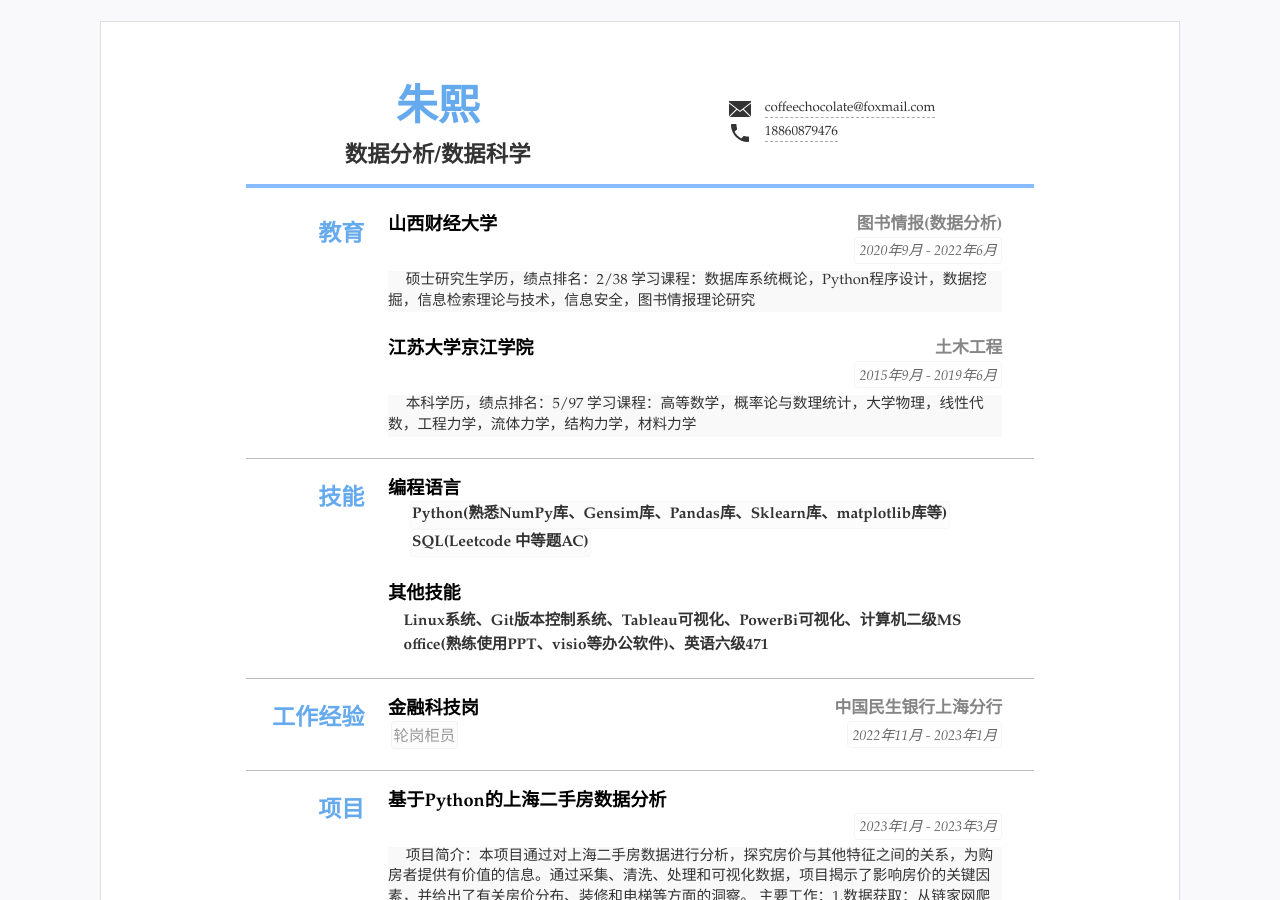
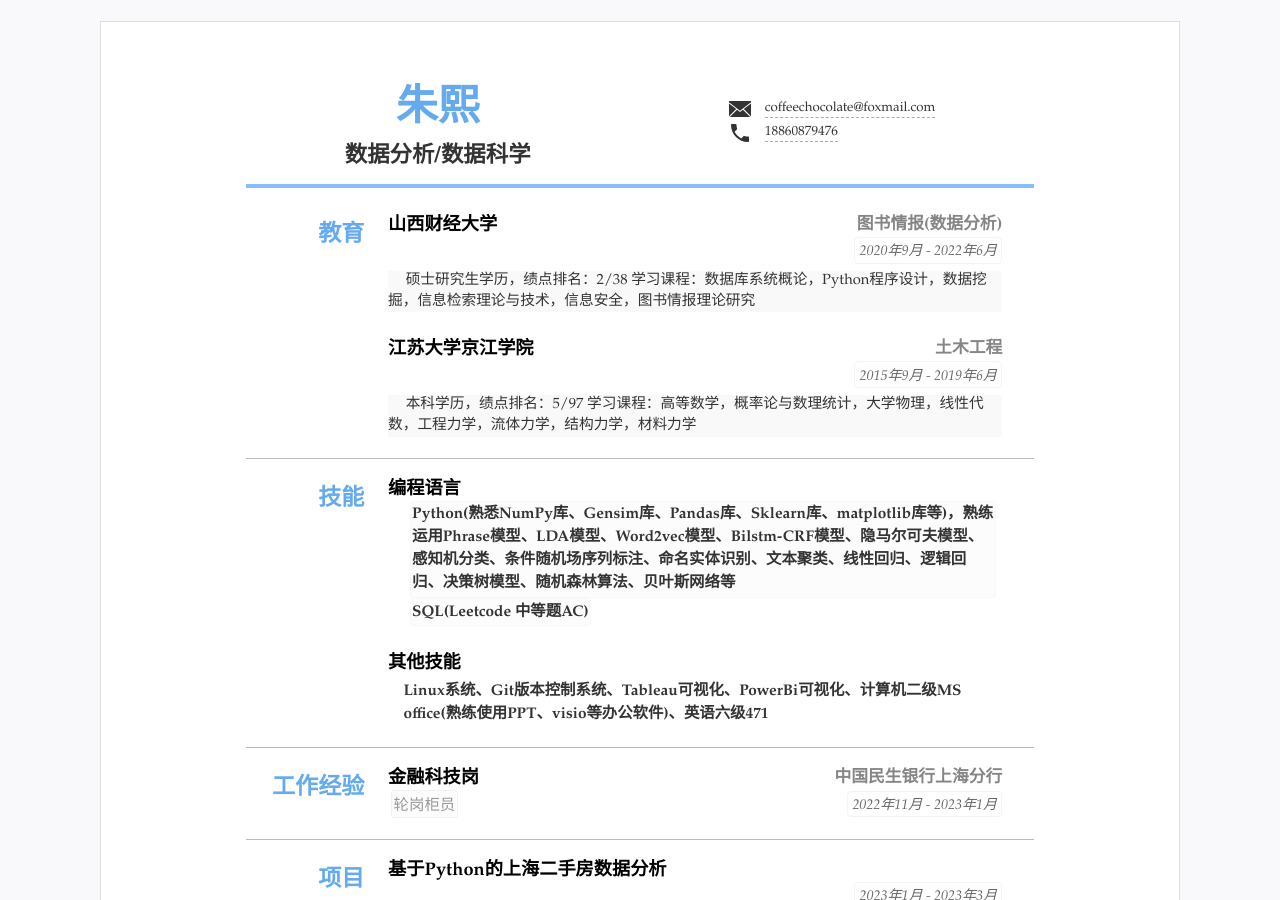
Before and after one commit to qiaokelishushu/CV, a Jekyll site: the page built from index.html, in a window 1280 px wide and 900 px high. Built offline with Jekyll 4.4.1, drawn with Linux system fonts in a browser that asks for light colours.

Commit message:
Update resume.yml
update20235

```diff
--- a/_data/resume.yml
+++ b/_data/resume.yml
@@ -44,7 +44,7 @@ main: #简历主要内容，
   content:
   - title: 编程语言
     items: #itmems 可以小块的方式显示
-    - Python(熟悉NumPy库、Gensim库、Pandas库、Sklearn库、matplotlib库等)
+    - Python(熟悉NumPy库、Gensim库、Pandas库、Sklearn库、matplotlib库等)，熟练运用Phrase模型、LDA模型、Word2vec模型、Bilstm-CRF模型、隐马尔可夫模型、感知机分类、条件随机场序列标注、命名实体识别、文本聚类、线性回归、逻辑回归、决策树模型、随机森林算法、贝叶斯网络等
     - SQL(Leetcode 中等题AC)
 #     - 语言3
   - title: 其他技能
```
